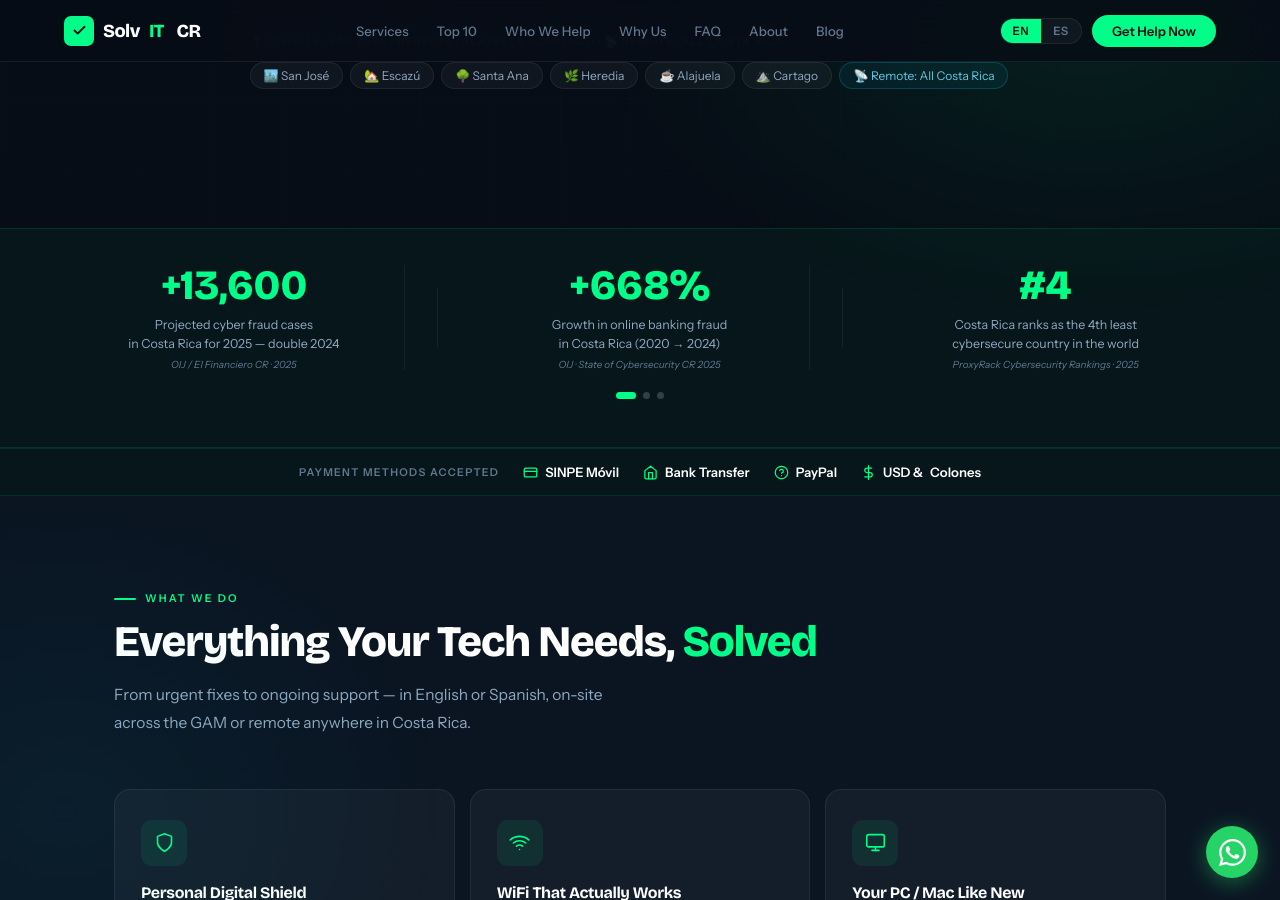
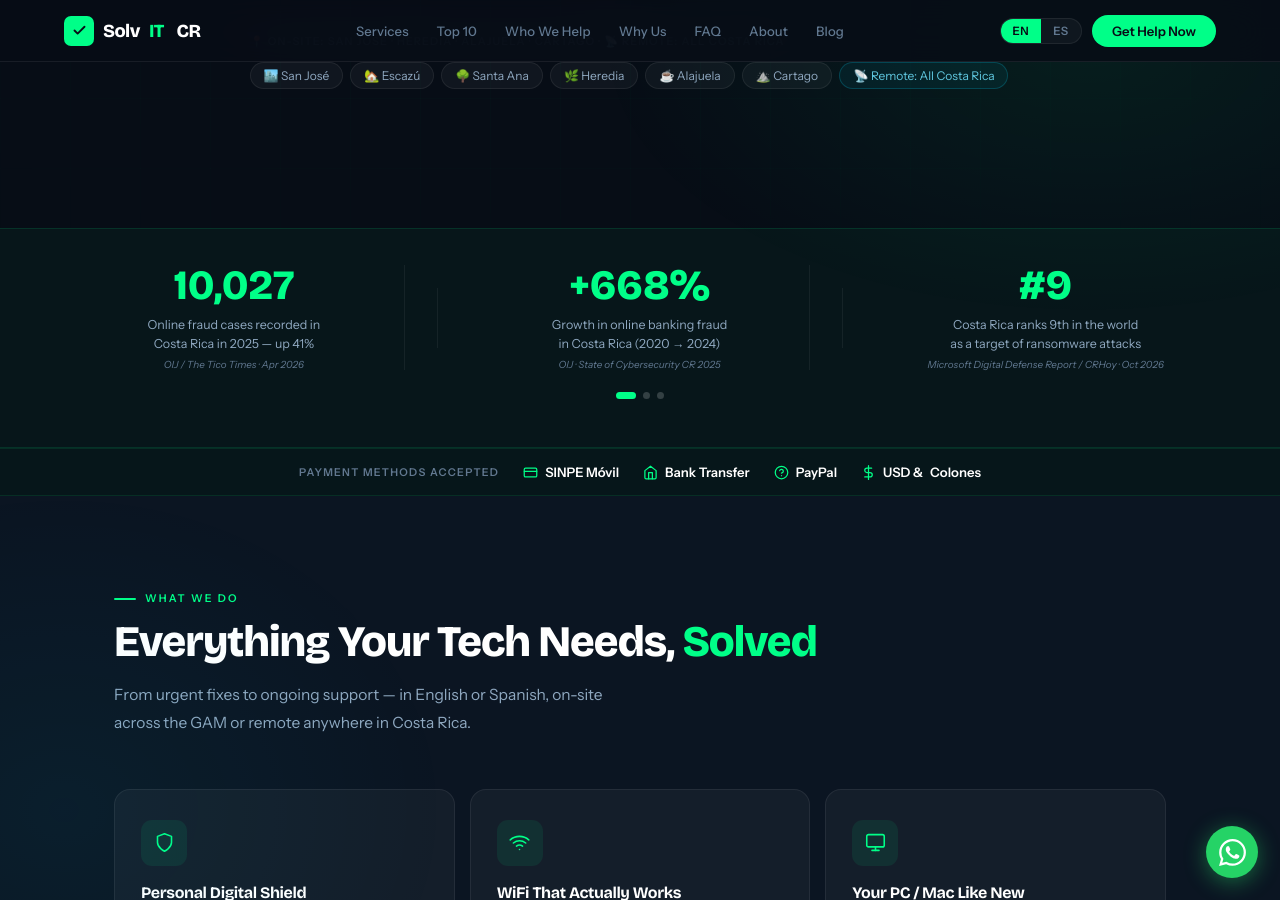
Before and after one commit to darce0388/solvitcr, a Jekyll site: the page index.html, which Jekyll copies as it is, in a window 1280 px wide and 900 px high, scrolled down 672 px. Built offline with Jekyll 4.4.1, drawn with Linux system fonts in a browser that asks for light colours.

Commit message:
Stats carousel: actualización semanal 2026-10-26
- +13,600 (proyección OIJ 2025) → 10,027 casos de fraude en línea en 2025 (+41%)
  https://ticotimes.net/2026/04/10/online-scams-are-becoming-costa-ricas-biggest-crime-threat
- #4 (ProxyRack 2025) → #9 mundial como blanco de ransomware (Microsoft Digital Defense Report 2026)
  https://crhoy.com/tecnologia/costa-rica-entre-los-10-primeros-en-el-mundo-en-recibir-ataques-de-ransomware/
- 29.1M (1er semestre 2025) → 313M intentos de ciberataque 1er semestre 2026 (Fortinet)
  https://www.larepublica.net/ciberataque/

Co-Authored-By: Claude Opus 5.5 <noreply@anthropic.com>
Claude-Session: https://claude.ai/code/session_01NiFswNqTowdrrrVRQpuCGG

```diff
--- a/index.html
+++ b/index.html
@@ -1195,9 +1195,9 @@ footer p{font-size:.75rem;color:var(--slate)}
 
     <div class="sc-slide active">
       <div class="sb-item">
-        <div class="sb-num">+13,600</div>
-        <div class="sb-desc" data-en="Projected cyber fraud cases<br>in Costa Rica for 2025 — double 2024" data-es="Casos de fraude digital proyectados<br>en CR para 2025 — el doble de 2024">Projected cyber fraud cases<br>in Costa Rica for 2025 — double 2024</div>
-        <div class="sb-src">OIJ / El Financiero CR · 2025</div>
+        <div class="sb-num">10,027</div>
+        <div class="sb-desc" data-en="Online fraud cases recorded in<br>Costa Rica in 2025 — up 41%" data-es="Casos de fraude en línea registrados<br>en CR durante 2025: un 41% más">Online fraud cases recorded in<br>Costa Rica in 2025 — up 41%</div>
+        <div class="sb-src">OIJ / The Tico Times · Apr 2026</div>
       </div>
       <div class="sb-divider"></div>
       <div class="sb-item">
@@ -1207,9 +1207,9 @@ footer p{font-size:.75rem;color:var(--slate)}
       </div>
       <div class="sb-divider"></div>
       <div class="sb-item">
-        <div class="sb-num">#4</div>
-        <div class="sb-desc" data-en="Costa Rica ranks as the 4th least<br>cybersecure country in the world" data-es="Costa Rica es el 4º país menos<br>ciberseguro del mundo">Costa Rica ranks as the 4th least<br>cybersecure country in the world</div>
-        <div class="sb-src">ProxyRack Cybersecurity Rankings · 2025</div>
+        <div class="sb-num">#9</div>
+        <div class="sb-desc" data-en="Costa Rica ranks 9th in the world<br>as a target of ransomware attacks" data-es="Costa Rica ocupa el 9º lugar mundial<br>como blanco de ataques ransomware">Costa Rica ranks 9th in the world<br>as a target of ransomware attacks</div>
+        <div class="sb-src">Microsoft Digital Defense Report / CRHoy · Oct 2026</div>
       </div>
     </div>
 
@@ -1235,9 +1235,9 @@ footer p{font-size:.75rem;color:var(--slate)}
 
     <div class="sc-slide">
       <div class="sb-item">
-        <div class="sb-num">29.1M</div>
-        <div class="sb-desc" data-en="Cyberattack attempts against<br>Costa Rica in the first half of 2025" data-es="Intentos de ciberataque contra<br>Costa Rica en el primer semestre de 2025">Cyberattack attempts against<br>Costa Rica in the first half of 2025</div>
-        <div class="sb-src">CRC 891 / Cybercrime Report · 2025</div>
+        <div class="sb-num">313M</div>
+        <div class="sb-desc" data-en="Cyberattack attempts against<br>Costa Rica in the first half of 2026" data-es="Intentos de ciberataque contra<br>Costa Rica en el primer semestre de 2026">Cyberattack attempts against<br>Costa Rica in the first half of 2026</div>
+        <div class="sb-src">Fortinet FortiGuard Labs / La República · Aug 2026</div>
       </div>
       <div class="sb-divider"></div>
       <div class="sb-item">
```
